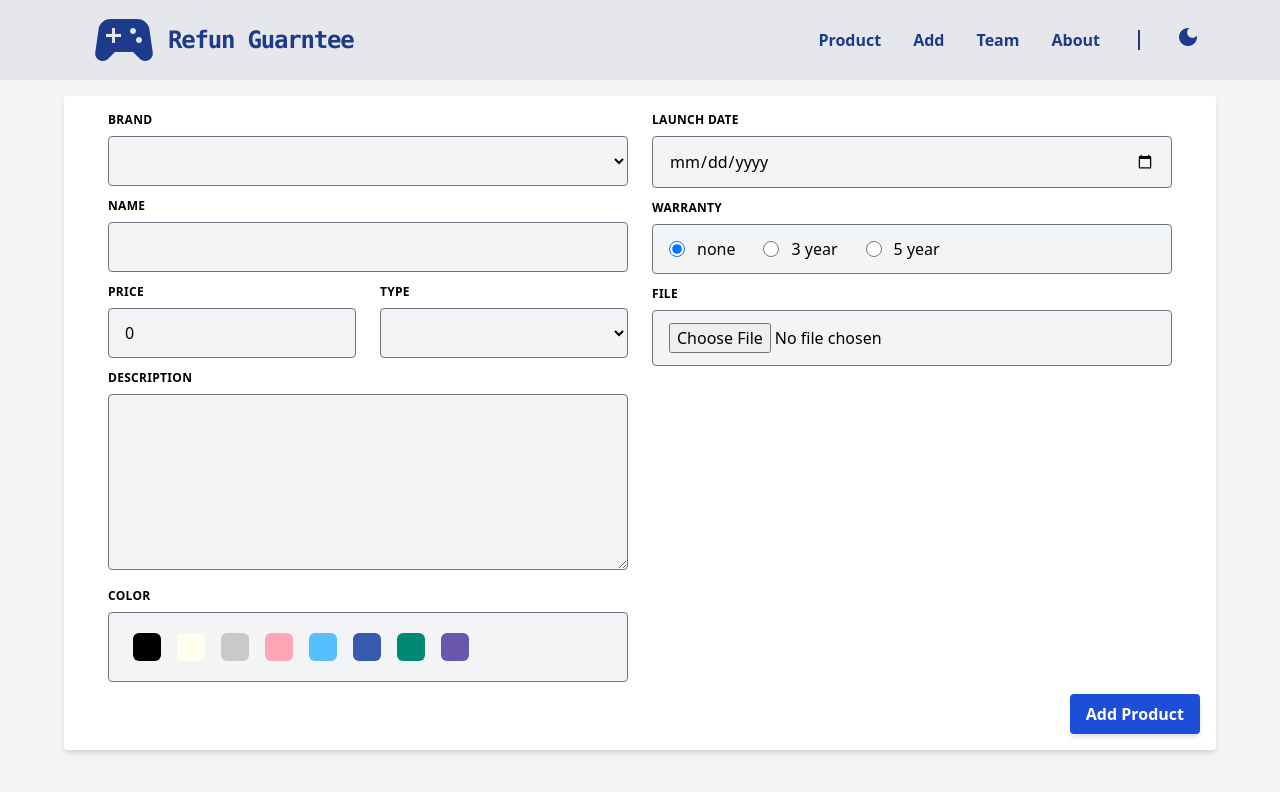
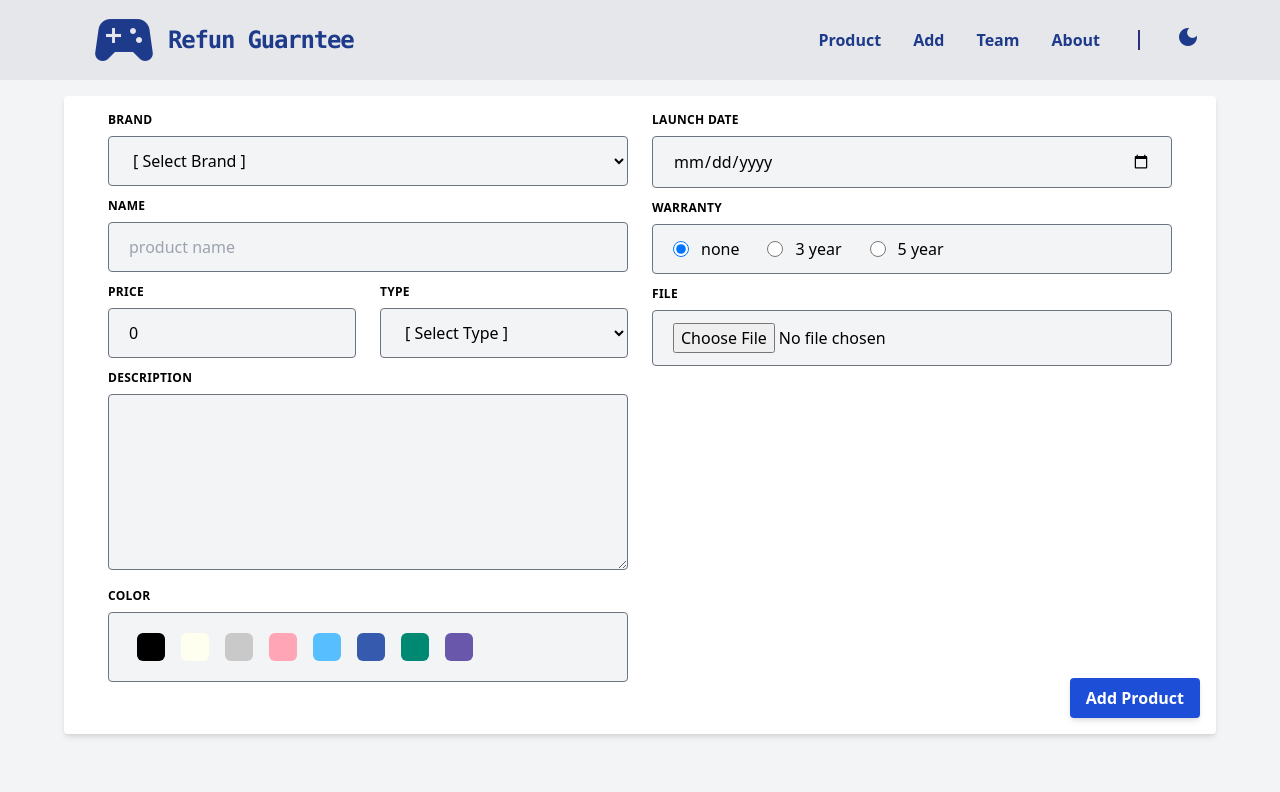
Before and after one commit to INT221-014-027-118/Front-end-Not-use, a Vue app: page /form in a window 1280 px wide. Shown: the top 792 px of the page. Built offline with nearby package versions, Linux system fonts and the light colour scheme; data requests are answered from the project's data file.

Commit message:
[Update] validate form

```diff
--- a/src/assets/tailwind.css
+++ b/src/assets/tailwind.css
@@ -5,5 +5,5 @@
 @tailwind utilities;
 
 .bg-darkteme {
-    @apply bg-gray-100 dark:bg-gray-800 text-black dark:text-gray-300 transition-colors duration-300 ease-out
+    @apply bg-gray-100 dark:bg-gray-800 text-black dark:text-gray-100 transition-colors duration-300 ease-out
 }
--- a/src/views/Form.vue
+++ b/src/views/Form.vue
@@ -1,13 +1,14 @@
 <template>
-  <div class="mt-24 lg:mt-24">
+  <div class="mt-20 lg:mt-24">
     <form @submit.prevent="submitForm">
-      <div class="bg-white dark:bg-gray-700 shadow-md rounded px-8 pt-4 pb-14 grid sm:grid-cols-2 max-w-6xl mx-auto relative" >
+      <div class="bg-white dark:bg-gray-700 shadow-md rounded px-8 pt-4 pb-10 grid sm:grid-cols-2 max-w-6xl mx-auto relative" >
         <!-- ~~~~~~~~~~~~~~~~~~~~~~~~~~~~~~~~~~~~~~~~~~~ L ~~~~~~~~~~~~~~~~~~~~~~~~~~~~~~~~~~~~~~~~~~~~~~~~~~~ -->
         <div>
           <div class="lg:w-full px-3 mb-6 md:mb-0">
             <label class="label-css" for="brand">Brand</label>
-              <select class="input-css" id="type" v-model="brandAdd">
-                  <option v-for="brand in brands" :key="brand.brandId" :value="brand.brandName">{{brand.brandName}}</option>
+              <select class="input-css" id="type" v-model="brandAdd" required>
+                  <option value="" disabled selected>[ Select Brand ]</option>
+                  <option v-for="brand in brands" :key="brand.brandId" :value="brand.brandName"  class="text-lg ">{{brand.brandName}}</option>
               </select>
           </div>
 
@@ -18,7 +19,8 @@
               class="input-css"
               id="name"
               type="text"
-              placeholder=""
+              placeholder="product name"
+              required
             />
           </div>
 
@@ -31,13 +33,17 @@
                 id="price"
                 type="number"
                 placeholder=""
+                min="1"
+                max="9999999"
+                required
               />
             </div>
 
             <div class="w-1/2 px-3">
               <label class="label-css" for="grid-state">Type</label>
               <div class="relative">
-                <select class="input-css" id="type" v-model="type">
+                <select class="input-css" id="type" v-model="type" required>
+                  <option value="" disabled selected>[ Select Type ]</option>
                   <option value="Keyboard">Keyboard</option>
                   <option value="Mouse">Mouse</option>
                   <option value="Headset">Headset</option>
@@ -46,20 +52,22 @@
             </div>
           </div>
 
-          <div class="lg:w-full px-3 mb-6 md:mb-0">
-            <label class="label-css" for="description">Description</label>
+          <div class="lg:w-full px-3 mb-6 md:mb-0 relative">
+            <label class="label-css" for="description" >Description</label>
             <textarea
               class="input-css h-44"
               id="description"
               v-model="description"
               type="text"
               placeholder=""
+              :class="{ 'ring ring-red-400' : invalid_Description}"
             />
+              <span v-if="invalid_Description" class="text-red-500 font-mono absolute left-8 bottom-2 p-3 ">Please input description</span>
           </div>
 
-          <div class="lg:w-full px-3 mb-6 md:mb-0">
+          <div class="lg:w-full px-3 mb-6 md:mb-0 relative">
             <label class="label-css" for="previewImage">color</label>
-            <div class="input-css">
+            <div class="input-css " :class="{ 'ring ring-red-400' : invalid_Color}">
               <div class="flex flex-wrap">
                 <div v-for="(color, index) in colors" :key="color.colorId">
                   <base-color
@@ -69,6 +77,7 @@
                 </div>
               </div>
             </div>
+              <span v-if="invalid_Color" class="text-red-500 font-mono absolute left-8 -bottom-3 p-3 ">Please select product color</span>
           </div>
 
           <input
@@ -85,7 +94,8 @@
 
           <div class="lg:w-full px-3 mb-6 md:mb-0">
             <label class="label-css" for="previewImage">Launch date</label>
-              <input type="date" class="input-css" v-model="launchDate"/>
+              <input type="date" class="input-css" v-model="launchDate" required/>
+
           </div>
 
           <div class="lg:w-full px-3 mb-6 md:mb-0">
@@ -154,21 +164,28 @@ export default {
       previewImage: null,
       activeClose: false,
       colors: [],
+      colorsAdd: [],
+      invalid_brand: false,
+      invalid_Color: false,
+      invalid_Description: false
     };
   },
   methods: {
     validating(){
+        this.invalid_Color = this.colorsAdd.length === 0 ? true : false;
+        setTimeout(() => {
+          this.invalid_Color = false
+        }, 5000);
+        this.invalid_Description = this.description === "" ? true : false;
+        setTimeout(() => {
+          this.invalid_Description = false
+        }, 5000);
+
 
     },
 
     submitForm() {
-      let colorsAdd = this.colors
-        .filter((color) => {
-          return color.active === true;
-        })
-        .map((color) => {
-          return {colorId:color.colorId,colorName:color.colorName,hexColor:color.hexColor};
-        });
+
       fetch(this.url, {
         method: "POST",
         headers: {
@@ -179,7 +196,7 @@ export default {
           type: this.type,
           name: this.name,
           price: this.price,
-          colors: colorsAdd,
+          colors: this.colorsAdd,
           description: this.description,
           warranty: this.warranty,
           launchDate: this.launchDate,
@@ -209,6 +226,13 @@ export default {
 
     active(active, index) {
       this.colors[index].active = active;
+      this.colorsAdd = this.colors
+        .filter((color) => {
+          return color.active === true;
+        })
+        .map((color) => {
+          return {colorId:color.colorId,colorName:color.colorName,hexColor:color.hexColor};
+        });
     },
   },
   async created() {
@@ -228,7 +252,7 @@ export default {
 
 <style scoped>
 .input-css {
-  @apply w-full border border-gray-500 focus:outline-none rounded py-3 px-4 mb-3 bg-gray-100 dark:bg-gray-600;
+  @apply w-full border border-gray-500 focus:outline-none rounded py-3 px-5 mb-3 bg-gray-100 dark:bg-gray-600;
 }
 
 .label-css {
--- a/src/views/Product.vue
+++ b/src/views/Product.vue
@@ -30,7 +30,7 @@ export default {
   },
   props: {
     type: String,
-    resetPage:Boolean
+    resetPage: Boolean,
   },
   data() {
     return {
@@ -43,7 +43,9 @@ export default {
       .then((data) => (this.items = data))
       .then(() => {
         if (!this.resetPage) {
-          this.items = this.items.filter((item)=>{return item.type.toLowerCase() === this.type.toLowerCase()})
+          this.items = this.items.filter((item) => {
+            return item.type.toLowerCase() === this.type.toLowerCase();
+          });
         }
       })
       .catch((error) => console.log(error));
```
